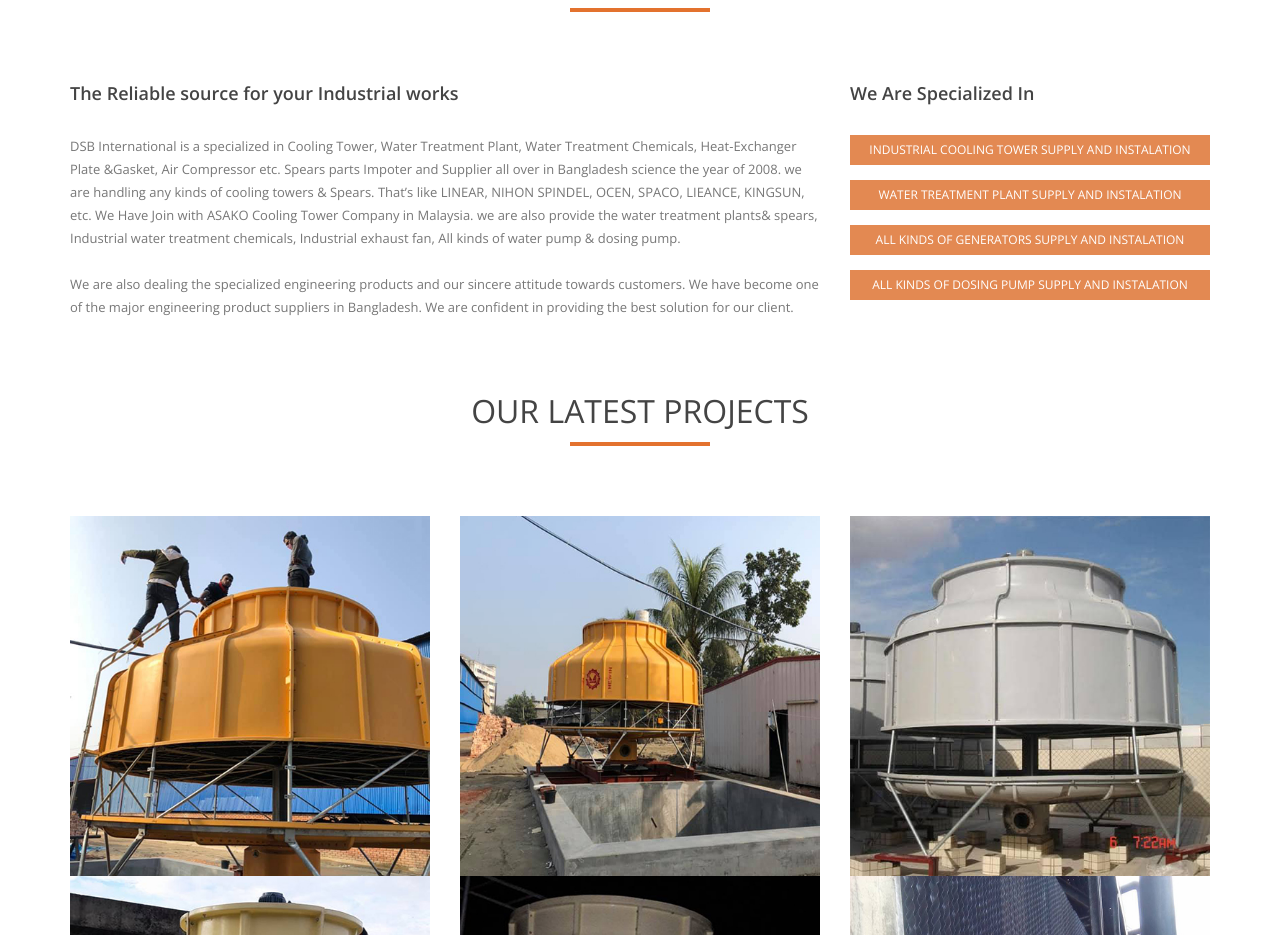
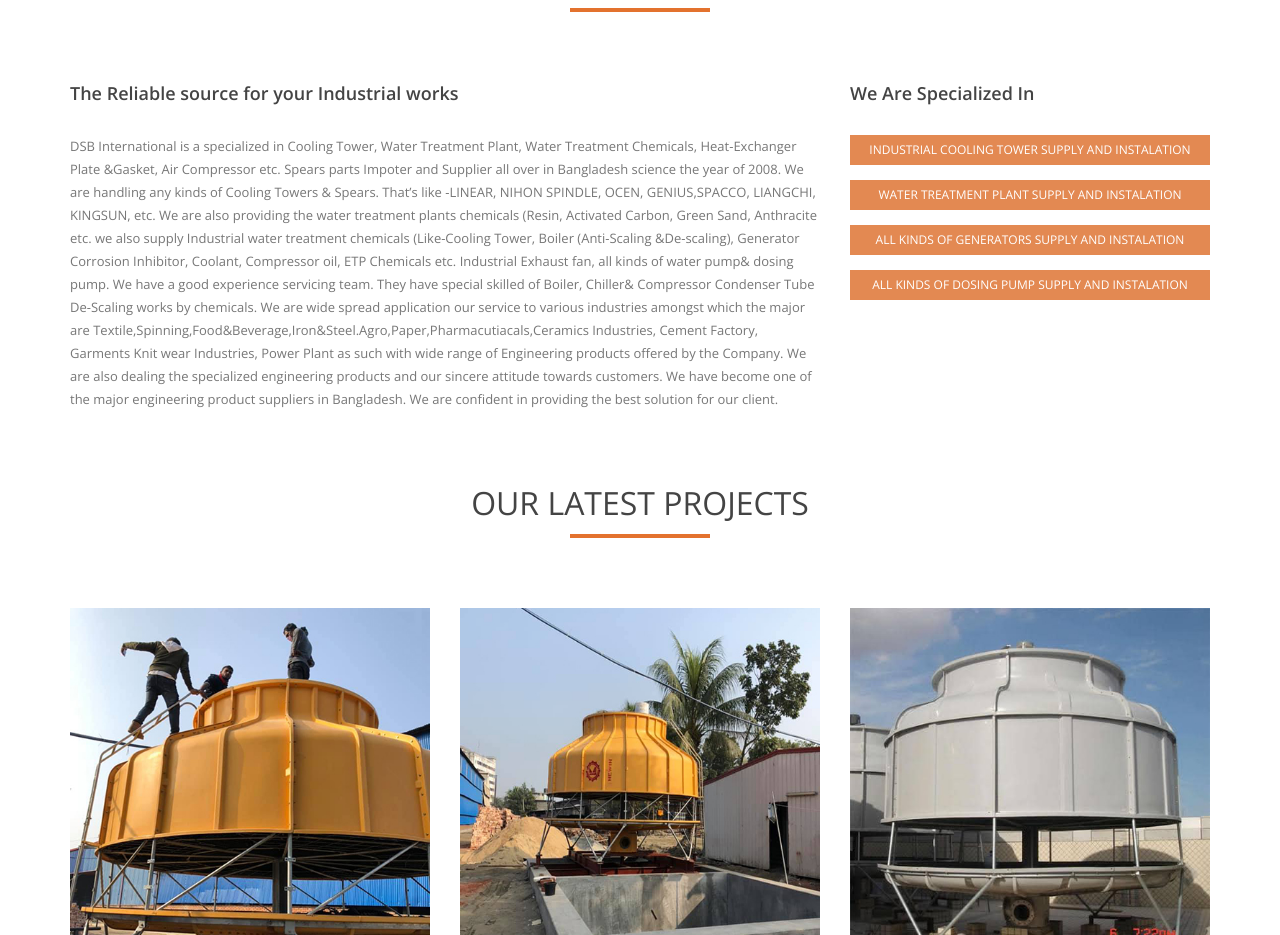
Before and after one commit to Sarker99/dsbbd.org, a plain HTML site: page index.html in a window 1280 px wide. Shown: the part 3060-3995 px from the top of the page. Drawn offline with nearby package versions, Linux system fonts and the light colour scheme; some packages are replaced by stand-ins of ours; a web font is replaced by a local one.

Commit message:
Update index.html

```diff
--- a/index.html
+++ b/index.html
@@ -423,7 +423,12 @@
             <div class="row">
                 <div class="col-md-8">
                     <h4 class="widget-title">The Reliable source for your Industrial works</h4>
-                    <p>DSB International is a specialized in Cooling Tower, Water Treatment Plant, Water Treatment Chemicals, Heat-Exchanger Plate &Gasket, Air Compressor etc. Spears parts Impoter and Supplier all over in Bangladesh science the year of 2008.             we are handling any kinds of cooling towers & Spears. That’s like LINEAR, NIHON SPINDEL, OCEN, SPACO, LIEANCE, KINGSUN, etc. We Have  Join with ASAKO Cooling Tower Company in Malaysia. we are also provide the water treatment plants& spears, Industrial water treatment chemicals, Industrial exhaust fan, All kinds of water pump & dosing pump. <br><br> We are also dealing the specialized engineering products and our sincere attitude towards customers. We have become one of the major engineering product suppliers in Bangladesh. We are confident in providing the best solution for our client.</p>
+                    <p>DSB International is a specialized in Cooling Tower, Water Treatment Plant, Water Treatment Chemicals, Heat-Exchanger Plate &Gasket, Air Compressor etc. Spears parts Impoter and Supplier all over in Bangladesh science the year of 2008.
+We are handling any kinds of Cooling Towers & Spears. That’s like -LINEAR, NIHON SPINDLE, OCEN, GENIUS,SPACCO, LIANGCHI, KINGSUN, etc.  We are also providing the water treatment plants chemicals (Resin, Activated Carbon, Green Sand, Anthracite etc. we also supply Industrial water treatment chemicals (Like-Cooling Tower, Boiler (Anti-Scaling &De-scaling), Generator Corrosion Inhibitor, Coolant, Compressor oil, ETP Chemicals etc. Industrial Exhaust fan, all kinds of water pump& dosing pump.
+We have a good experience servicing team. They have special skilled of Boiler, Chiller& Compressor Condenser Tube De-Scaling works by chemicals.
+We are wide spread application our service to various industries amongst which the major are Textile,Spinning,Food&Beverage,Iron&Steel.Agro,Paper,Pharmacutiacals,Ceramics Industries, Cement Factory, Garments Knit wear Industries, Power Plant as such with wide range of Engineering products offered by the Company.
+We are also dealing the specialized engineering products and our sincere attitude towards customers. We have become one of the major engineering product suppliers in Bangladesh. We are confident in providing the best solution for our client.
+</p>
                 </div> <!-- /.col-md-3 -->
                 <div class="col-md-4 our-skills">
                     <h4 class="widget-title">We Are Specialized In</h4>
```
